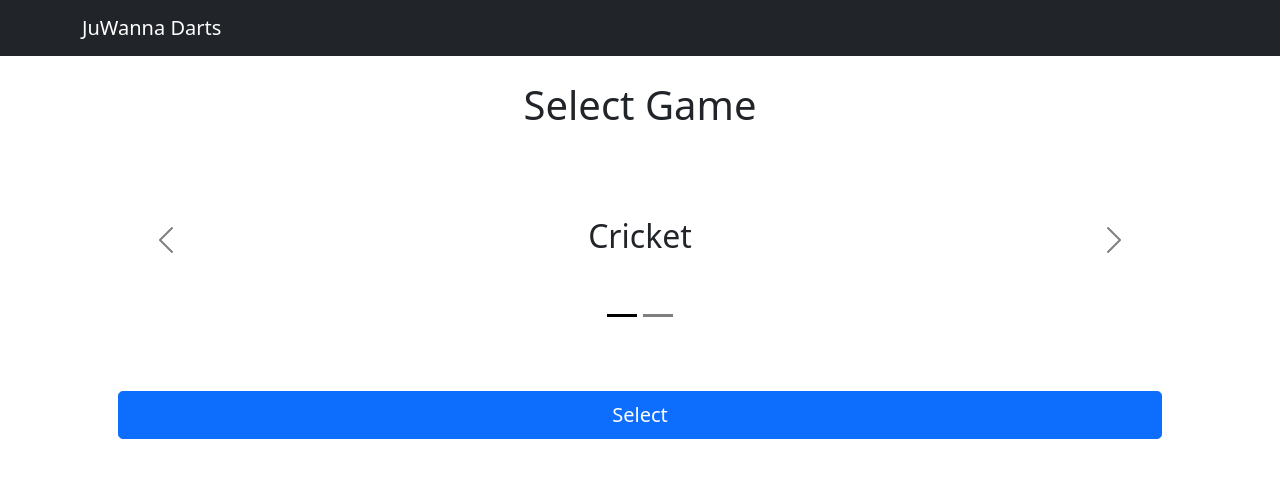
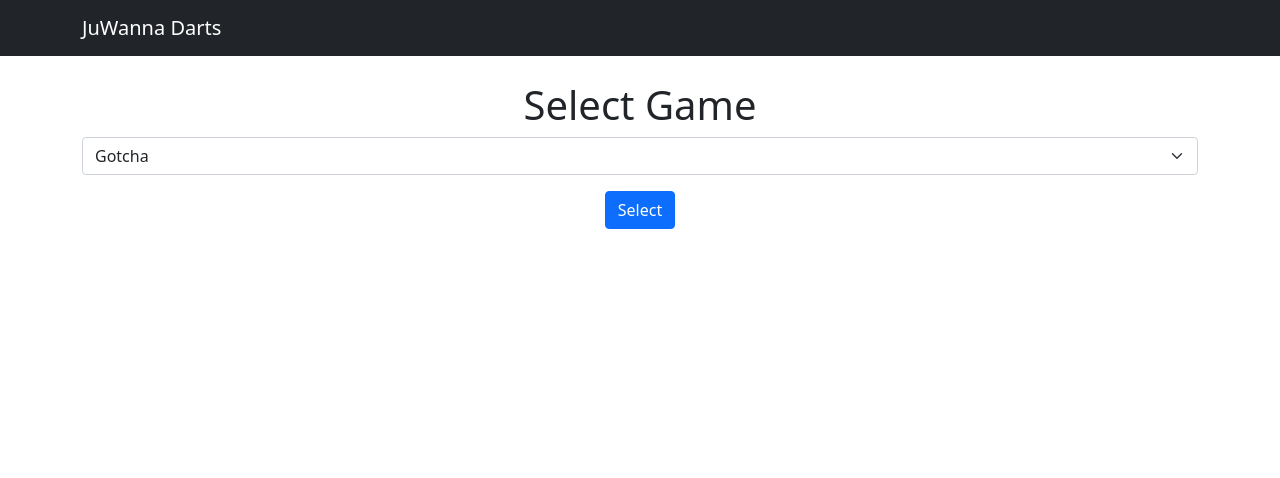
Before and after one commit to rknruben56/juwanna-darts, a React (Create React App) app: page / in a window 1280 px wide. Shown: the top 478 px of the page. Built offline with nearby package versions, Linux system fonts and the light colour scheme.

Commit message:
Add FormSelect component to Games page

```diff
--- a/src/components/CarouselSelect.tsx
+++ b/src/components/CarouselSelect.tsx
@@ -7,7 +7,7 @@
   padding: 5em;
 `
 
-export interface CarouselProps {
+interface CarouselProps {
   items: string[];
   onSelect?: (item: string) => void;
 }
--- /dev/null
+++ b/src/components/FormSelect.tsx
@@ -0,0 +1,35 @@
+import Form from 'react-bootstrap/Form';
+import Button from 'react-bootstrap/Button'
+import { FormEvent } from 'react';
+
+interface FormSelectProps {
+  items: string[];
+  onSelect: (item: string) => void;
+}
+
+function FormSelect({ items, onSelect }: FormSelectProps) {
+  const handleSubmit = (event: FormEvent<HTMLFormElement>) => {
+    event.preventDefault();
+    const form = event.currentTarget;
+    onSelect(form.itemSelect.value);
+  };
+
+  return (
+    <Form noValidate onSubmit={handleSubmit}>
+      <Form.Group className="mb-3" controlId="itemSelect">
+        <Form.Select aria-label="Select item">
+          {items.map((item, i) =>
+            <option value={item} key={i}>{item}</option>
+          )}
+        </Form.Select>
+      </Form.Group>
+      <Form.Group className="text-center">
+        <Button variant="primary" type="submit">
+          Select
+        </Button>
+      </Form.Group>
+    </Form>
+  );
+}
+
+export default FormSelect;
--- a/src/pages/Games.tsx
+++ b/src/pages/Games.tsx
@@ -1,15 +1,20 @@
 import { Container } from 'react-bootstrap';
-import CarouselSelect, { CarouselProps } from '../components/CarouselSelect';
+import FormSelect from '../components/FormSelect';
+// import CarouselSelect from '../components/CarouselSelect';
 
 function Games() {
-  const carousel: CarouselProps = {
-    items: ['Cricket', '301 (Does not work yet)']
+  const items = ['Gotcha', 'Cricket'];
+
+  const onSelect = (item: string) => {
+    console.log(item);
+    // TODO: save game type and move to player select
   };
 
   return (
     <Container>
       <h1 className="text-center">Select Game</h1>
-      <CarouselSelect items={carousel.items} />
+      <FormSelect items={items} onSelect={onSelect} />
+      {/* <CarouselSelect items={items} onSelect={onSelect} /> */}
     </Container>
   )
 }
```
